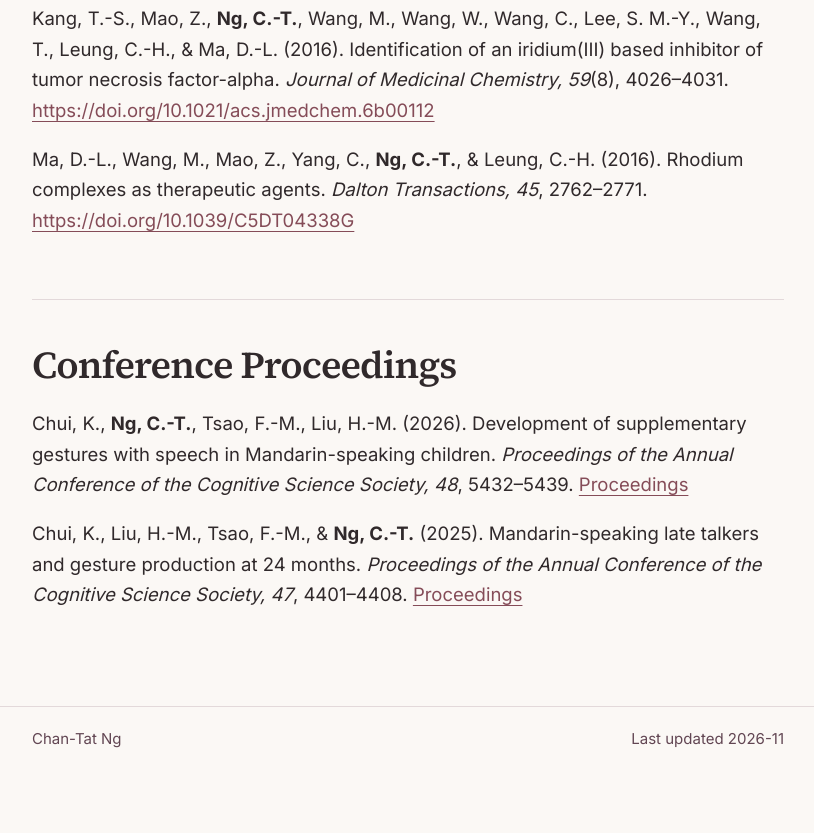
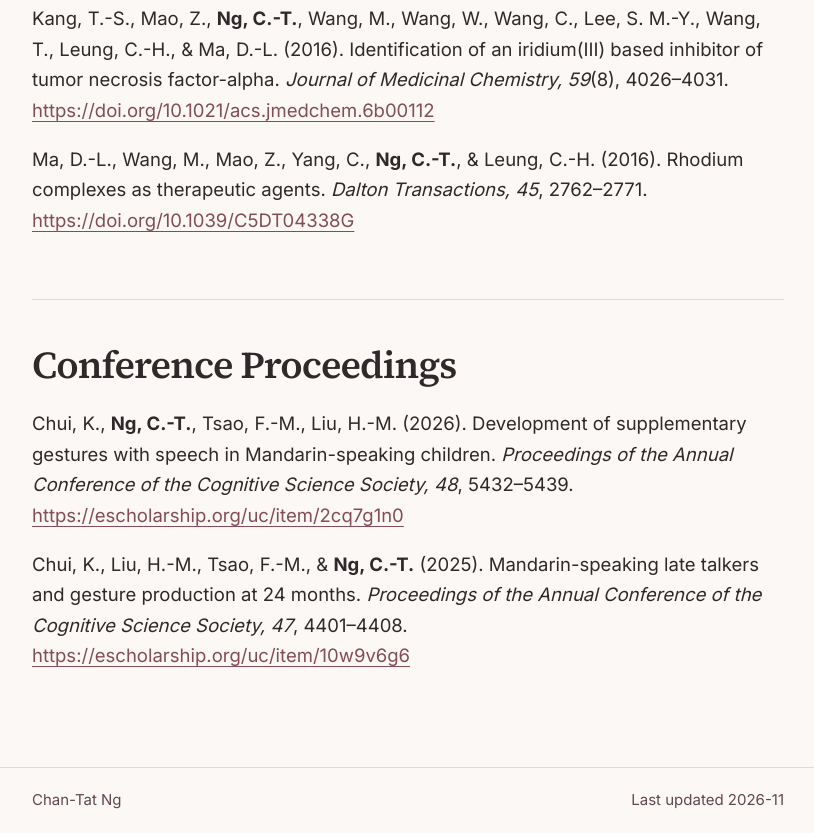
Before and after one commit to chantatng/chantatng.github.io, a plain HTML site: page publications.html in a window 1280 px wide. Shown: the part 3352-4185 px from the top of the page, without its empty margins (232-1046 px from the left). Before the commit the page ends 4124 px from the top, so only its background shows below. Drawn offline with Linux system fonts and the light colour scheme.

Commit message:
Display full conference proceedings URLs

```diff
--- a/publications.html
+++ b/publications.html
@@ -70,8 +70,8 @@
     <section class="ruled" id="conference-proceedings">
       <h2>Conference Proceedings</h2>
       <ul class="record-list" role="list">
-  <li>Chui, K., <strong>Ng, C.-T.</strong>, Tsao, F.-M., Liu, H.-M. (2026). Development of supplementary gestures with speech in Mandarin-speaking children. <cite>Proceedings of the Annual Conference of the Cognitive Science Society, 48</cite>, 5432–5439. <span class="record-links"><a href="https://escholarship.org/uc/item/2cq7g1n0" target="_blank" rel="noopener noreferrer">Proceedings</a></span></li>
-  <li>Chui, K., Liu, H.-M., Tsao, F.-M., &amp; <strong>Ng, C.-T.</strong> (2025). Mandarin-speaking late talkers and gesture production at 24 months. <cite>Proceedings of the Annual Conference of the Cognitive Science Society, 47</cite>, 4401–4408. <span class="record-links"><a href="https://escholarship.org/uc/item/10w9v6g6" target="_blank" rel="noopener noreferrer">Proceedings</a></span></li>
+  <li>Chui, K., <strong>Ng, C.-T.</strong>, Tsao, F.-M., Liu, H.-M. (2026). Development of supplementary gestures with speech in Mandarin-speaking children. <cite>Proceedings of the Annual Conference of the Cognitive Science Society, 48</cite>, 5432–5439. <span class="record-links"><a href="https://escholarship.org/uc/item/2cq7g1n0" target="_blank" rel="noopener noreferrer">https://escholarship.org/uc/item/2cq7g1n0</a></span></li>
+  <li>Chui, K., Liu, H.-M., Tsao, F.-M., &amp; <strong>Ng, C.-T.</strong> (2025). Mandarin-speaking late talkers and gesture production at 24 months. <cite>Proceedings of the Annual Conference of the Cognitive Science Society, 47</cite>, 4401–4408. <span class="record-links"><a href="https://escholarship.org/uc/item/10w9v6g6" target="_blank" rel="noopener noreferrer">https://escholarship.org/uc/item/10w9v6g6</a></span></li>
 </ul>
     </section>
   </main>
```
